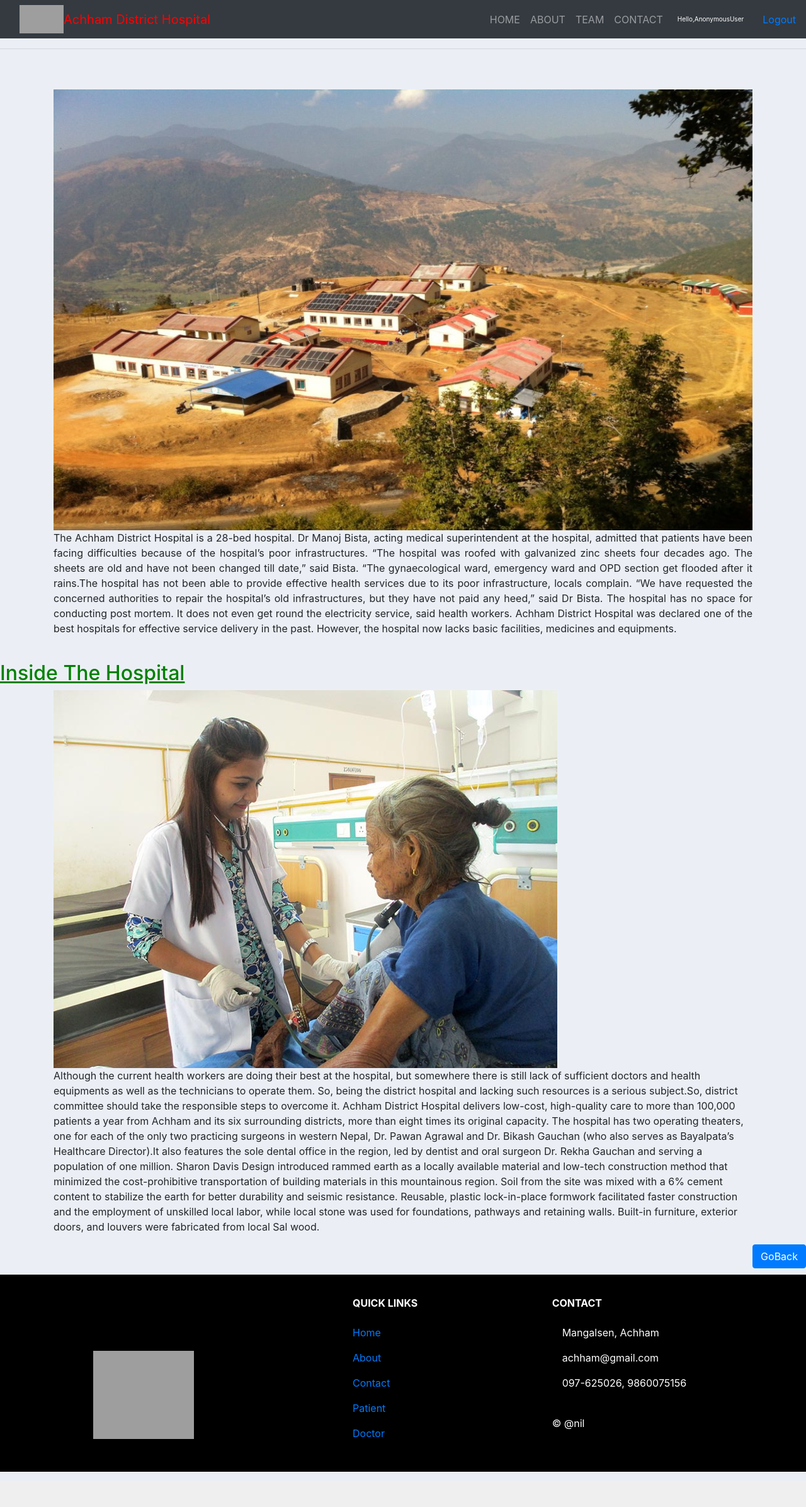
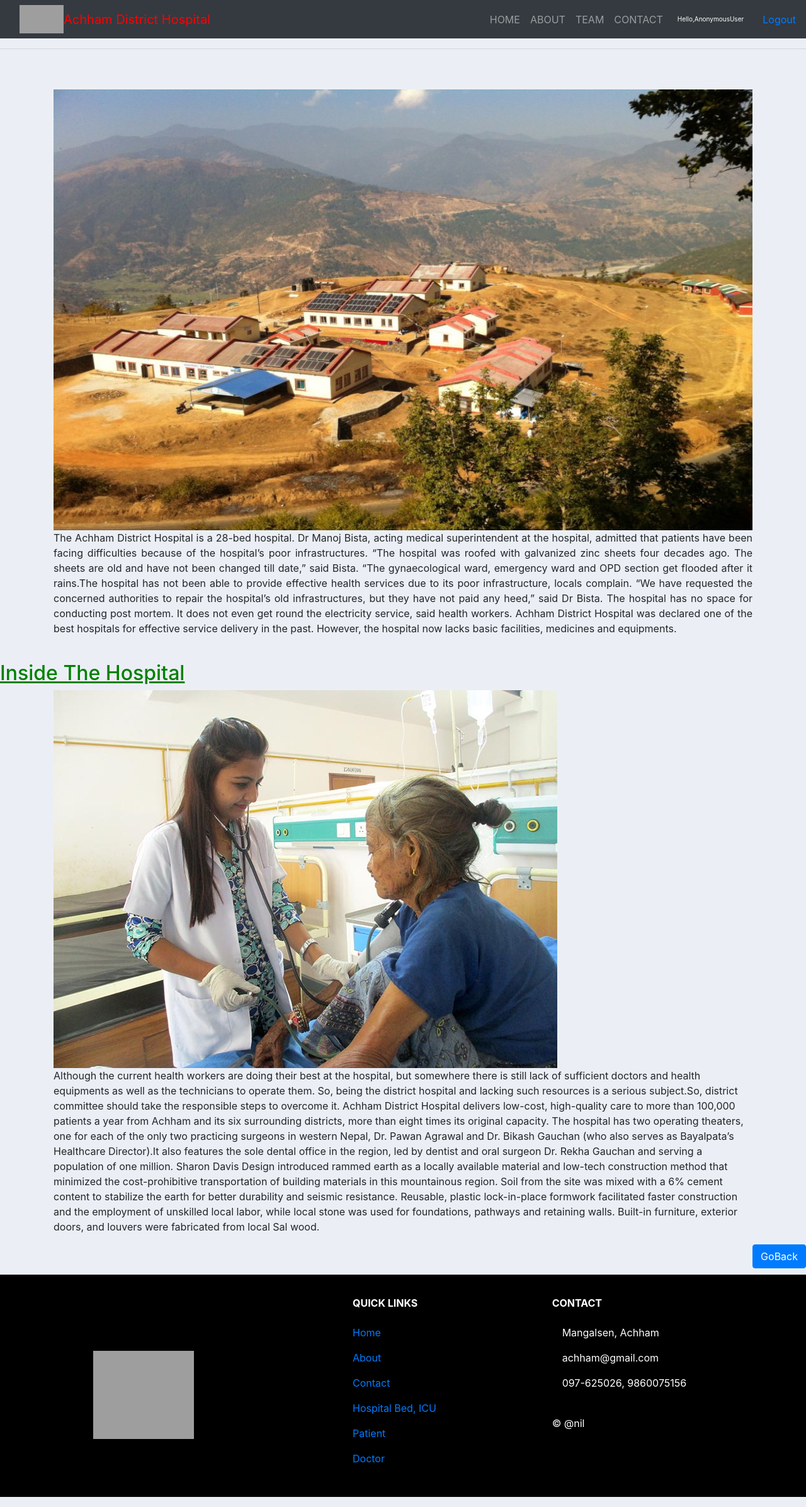
Before and after one commit to shah014/HMS, a Django app: page /about_us/ in a window 1280 px wide. Shown: the whole page at 63% size. Before the commit the page ends 2337 px from the top, so only its background shows below. Run offline with Django 3.2, Linux system fonts and the light colour scheme; some libraries are stand-ins or nearby versions; grey boxes are pictures that could not be loaded.

Commit message:
Update footer.html
added

```diff
--- a/account/templates/accounts/footer.html
+++ b/account/templates/accounts/footer.html
@@ -23,13 +23,16 @@
       <div class="col-md-3 col-lg-2 col-xl-2 mx-auto mt-3">
         <h6 class="text-uppercase mb-4 font-weight-bold">Quick links</h6>
         <p>
-          <a href="{% url 'home' %}">Home</a>
+          <a href="{% url 'homeBeforeLogin' %}">Home</a>
         </p>
         <p>
           <a href="{% url 'about_us' %}">About</a>
         </p>
         <p>
           <a href="{% url 'contact_us' %}">Contact</a>
+        </p>
+        <p>
+          <a href="{% url 'hospital_bed' %}">Hospital Bed, ICU</a>
         </p>
         <p>
           <a href="{% url 'patient_dash' %}">Patient</a>
```
